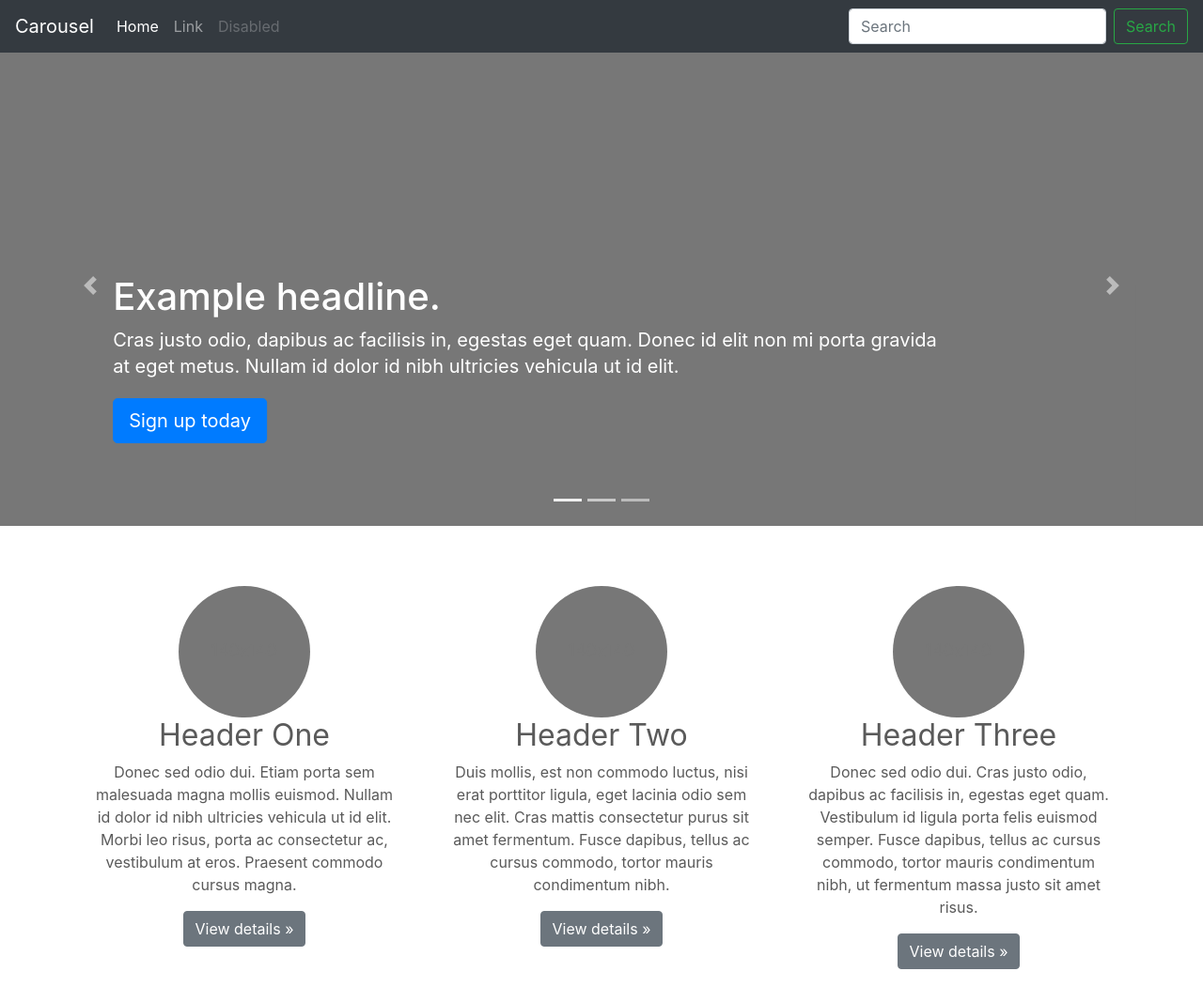
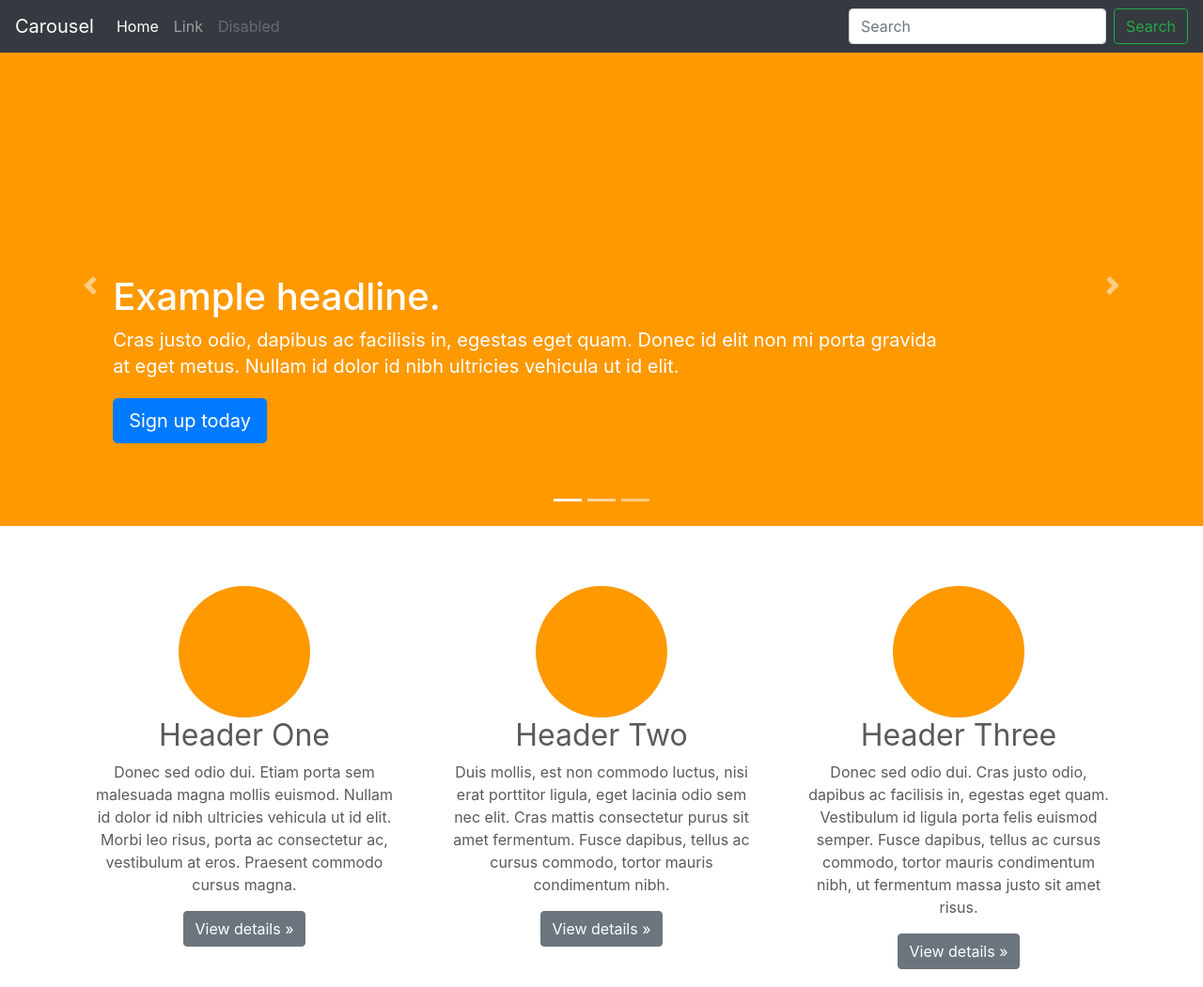
Before and after one commit to sebsto/ecs-demo, a plain HTML site: page nginx/html/index.html in a window 1280 px wide. Shown: the top 1051 px of the page at 94% size. Drawn offline with nearby package versions, Linux system fonts and the light colour scheme.

Commit message:
demo prep

```diff
--- a/nginx/html/index.html
+++ b/nginx/html/index.html
@@ -73,7 +73,7 @@
         <div class="carousel-item active">
           <svg class="bd-placeholder-img" width="100%" height="100%" xmlns="http://www.w3.org/2000/svg"
             preserveAspectRatio="xMidYMid slice" focusable="false" role="img">
-            <rect width="100%" height="100%" fill="#777" /></svg>
+            <rect width="100%" height="100%" fill="#FF9900" /></svg>
           <div class="container">
             <div class="carousel-caption text-left">
               <h1>Example headline.</h1>
@@ -86,7 +86,7 @@
         <div class="carousel-item">
           <svg class="bd-placeholder-img" width="100%" height="100%" xmlns="http://www.w3.org/2000/svg"
             preserveAspectRatio="xMidYMid slice" focusable="false" role="img">
-            <rect width="100%" height="100%" fill="#777" /></svg>
+            <rect width="100%" height="100%" fill="#FF9900" /></svg>
           <div class="container">
             <div class="carousel-caption">
               <h1>Another example headline.</h1>
@@ -99,7 +99,7 @@
         <div class="carousel-item">
           <svg class="bd-placeholder-img" width="100%" height="100%" xmlns="http://www.w3.org/2000/svg"
             preserveAspectRatio="xMidYMid slice" focusable="false" role="img">
-            <rect width="100%" height="100%" fill="#777" /></svg>
+            <rect width="100%" height="100%" fill="#FF9900" /></svg>
           <div class="container">
             <div class="carousel-caption text-right">
               <h1>One more for good measure.</h1>
@@ -133,7 +133,7 @@
           <svg class="bd-placeholder-img rounded-circle" width="140" height="140" xmlns="http://www.w3.org/2000/svg"
             preserveAspectRatio="xMidYMid slice" focusable="false" role="img" aria-label="Placeholder: 140x140">
             <title>Placeholder</title>
-            <rect width="100%" height="100%" fill="#777" /><text x="50%" y="50%" fill="#777" dy=".3em">140x140</text>
+            <rect width="100%" height="100%" fill="#FF9900" /><text x="50%" y="50%" fill="#FF9900" dy=".3em">140x140</text>
           </svg>
 
           <h2>Header One</h2>
@@ -147,7 +147,7 @@
           <svg class="bd-placeholder-img rounded-circle" width="140" height="140" xmlns="http://www.w3.org/2000/svg"
             preserveAspectRatio="xMidYMid slice" focusable="false" role="img" aria-label="Placeholder: 140x140">
             <title>Placeholder</title>
-            <rect width="100%" height="100%" fill="#777" /><text x="50%" y="50%" fill="#777" dy=".3em">140x140</text>
+            <rect width="100%" height="100%" fill="#FF9900" /><text x="50%" y="50%" fill="#FF9900" dy=".3em">140x140</text>
           </svg>
 
           <h2>Header Two</h2>
@@ -161,7 +161,7 @@
           <svg class="bd-placeholder-img rounded-circle" width="140" height="140" xmlns="http://www.w3.org/2000/svg"
             preserveAspectRatio="xMidYMid slice" focusable="false" role="img" aria-label="Placeholder: 140x140">
             <title>Placeholder</title>
-            <rect width="100%" height="100%" fill="#777" /><text x="50%" y="50%" fill="#777" dy=".3em">140x140</text>
+            <rect width="100%" height="100%" fill="#FF9900" /><text x="50%" y="50%" fill="#FF9900" dy=".3em">140x140</text>
           </svg>
 
           <h2>Header Three</h2>
```
